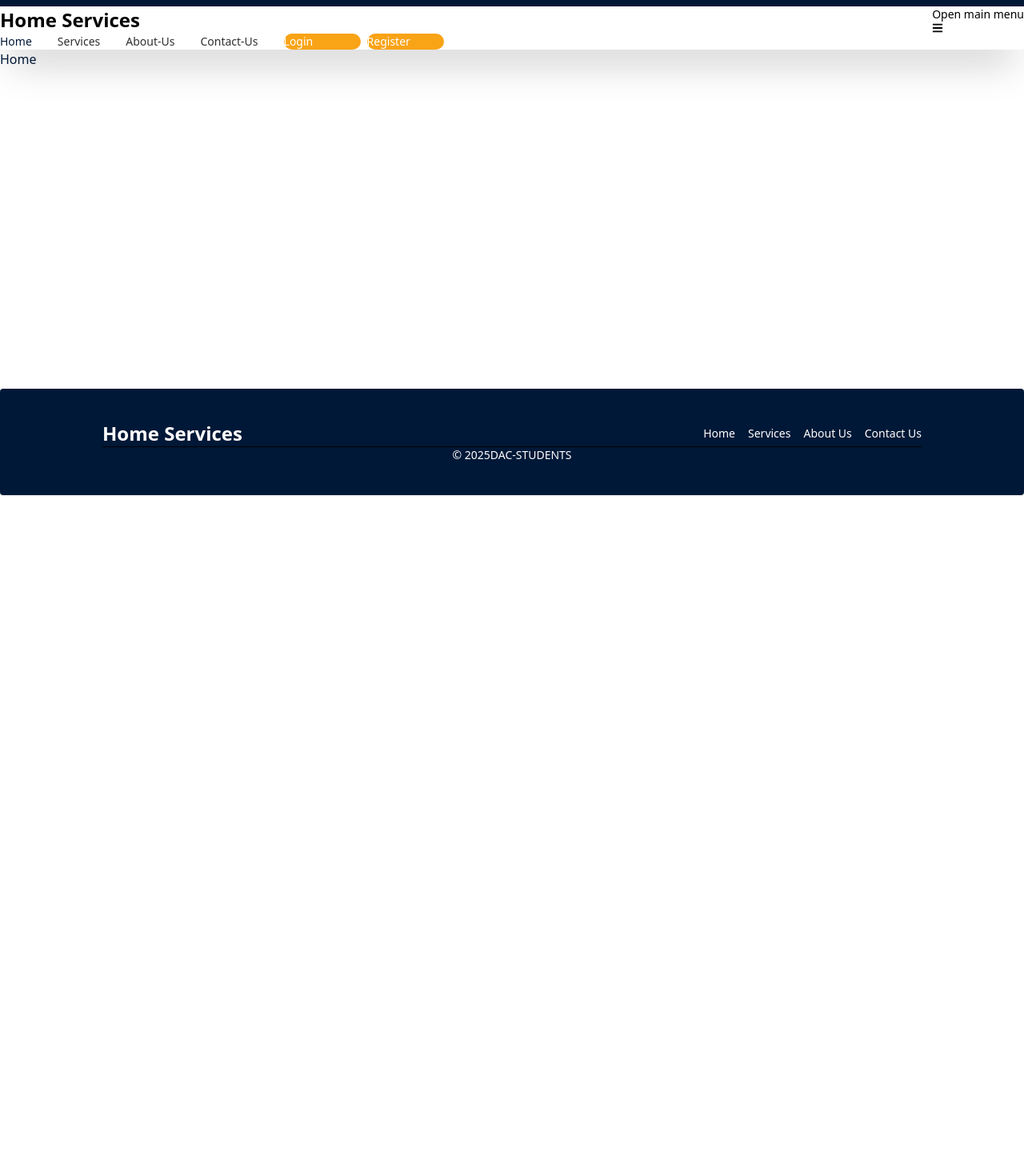
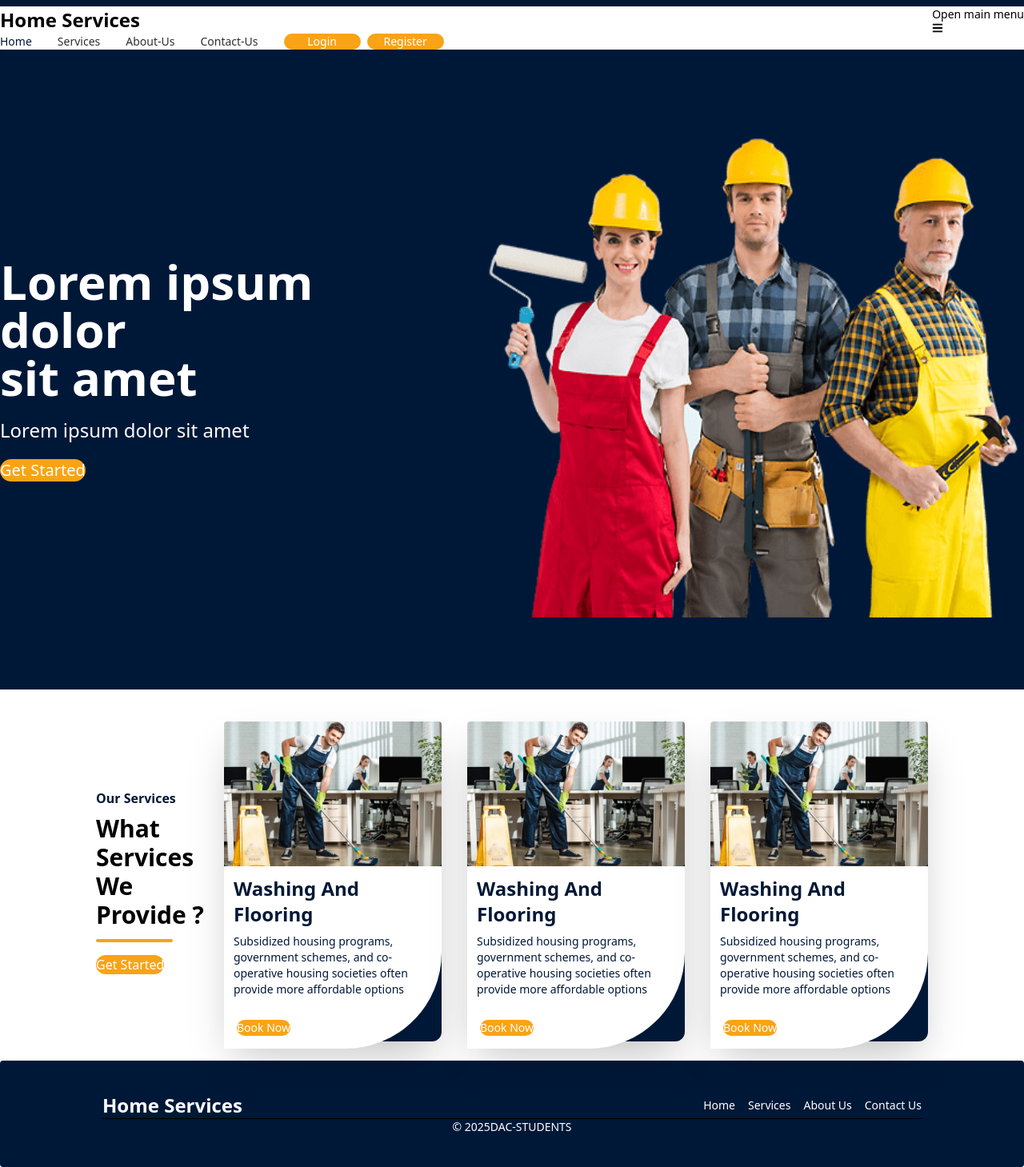
Before and after one commit to Suyog045/home-services-platform, a React (Vite) app in the folder frontend/: page / in a window 1280 px wide. Shown: the whole page at 80% size. Before the commit the page ends 800 px from the top, so only its background shows below. Built offline with nearby package versions, Linux system fonts and the light colour scheme.

Commit message:
Added Home Page Partial

```diff
--- a/frontend/src/Components/HomePage/Header.jsx
+++ b/frontend/src/Components/HomePage/Header.jsx
@@ -1,47 +1,49 @@
-import {createTheme, Navbar, NavbarBrand, NavbarCollapse, NavbarLink, NavbarToggle, ThemeProvider} from "flowbite-react"
-import { LoginButton } from "../Shared/Button"
+import {
+  createTheme,
+  Navbar,
+  NavbarBrand,
+  NavbarCollapse,
+  NavbarLink,
+  NavbarToggle,
+  ThemeProvider,
+} from "flowbite-react";
+import { LoginButton } from "../Shared/Button";
 import { NavLink } from "react-router-dom";
 
 const Header = () => {
-
-    const navLinkFilter = [
-    "Home",
-    "Services",
-    "About-Us",
-    "Contact-Us",
-  ];
+  const navLinkFilter = ["Home", "Services", "About-Us", "Contact-Us"];
 
   return (
     <ThemeProvider>
-    <Navbar fluid rounded className="shadow-2xl">
+      <Navbar fluid rounded className="shadow-2xl ">
         <NavbarBrand className="text-2xl font-semibold">
           Home Services
         </NavbarBrand>
-        <NavbarToggle/>
+        <NavbarToggle />
         <NavbarCollapse>
           <div className="mt-4 flex flex-col md:mt-0 md:flex-row md:space-x-8 md:text-sm md:font-medium items-center">
-                {
-                    navLinkFilter.map(navLink => (
+            {navLinkFilter.map((navLink) => (
               <NavLink
                 key={navLink}
                 to={navLink == "Home" ? "/" : `/${navLink.toLowerCase()}`}
-                            className={({isActive})=>
-                                `${isActive ? "text-primary" : "text-tertiary"} hover:text-primary`
+                className={({ isActive }) =>
+                  `${
+                    isActive ? "text-primary " : "text-tertiary"
+                  } hover:text-primary`
                 }
               >
                 {navLink}
               </NavLink>
-                    ))
-                }
+            ))}
           </div>
           <div className="gap-2 flex items-center flex-col md:flex-row">
-                <LoginButton label="Login"/>
-                <LoginButton label="Register"/>
+            <LoginButton label="Login" />
+            <LoginButton label="Register" />
           </div>
         </NavbarCollapse>
       </Navbar>
     </ThemeProvider>
-  )
-}
+  );
+};
 
-export default Header
+export default Header;
--- /dev/null
+++ b/frontend/src/Components/HomePage/HeroSection.jsx
@@ -0,0 +1,23 @@
+import { Button } from 'flowbite-react'
+import React from 'react'
+
+const HeroSection = () => {
+  return (
+    <div className='h-screen bg-primary mb-4 flex justify-center gap-22'>
+        <div className='flex gap-5 flex-col justify-center'>
+            <h2 className='text-white text-6xl font-bold text-wrap'>Lorem ipsum dolor <br /> sit amet</h2>
+            <p className='text-white text-2xl font-medium text-wrap'>Lorem ipsum dolor sit amet</p>
+            <div>
+                <Button className='bg-secondary rounded-4xl hover:bg-secondary cursor-pointer text-nowrap text-xl'>
+                   Get Started
+                </Button>
+            </div>
+        </div>
+        <div className='h-100 flex items-start'>
+            <img className='h-154 mt-23.5' src="/images/background.png" alt="" />
+        </div>
+    </div>
+  )
+}
+
+export default HeroSection
--- a/frontend/src/Components/HomePage/HomeLayout.jsx
+++ b/frontend/src/Components/HomePage/HomeLayout.jsx
@@ -1,8 +1,13 @@
 import React from 'react'
+import HeroSection from './HeroSection'
+import OurServiceSection from './OurServiceSection'
 
 const HomeLayout = () => {
   return (
-    <div className='text-primary h-100'>Home</div>
+    <div className='text-primary'>
+      <HeroSection/>
+      <OurServiceSection/>
+    </div>
   )
 }
 export default HomeLayout
--- /dev/null
+++ b/frontend/src/Components/HomePage/OurServiceSection.jsx
@@ -0,0 +1,31 @@
+import React from "react";
+import ServiceCard from "./ServiceCard";
+import { Button } from "flowbite-react";
+
+const OurServiceSection = () => {
+  return (
+    <div className="mt-10 ml-30 mr-30 flex justify-around">
+      <div className="flex flex-col gap-2 w-3/4 justify-center">
+        <h3 className="text-primary font-semibold">Our Services</h3>
+        <div className="mb-2">
+          <h2 className="text-wrap text-black text-3xl font-semibold mb-3">
+            What Services <br /> We Provide ?
+          </h2>
+          <div className="w-24 h-1 bg-secondary rounded-3xl" />
+        </div>
+        <div>
+          <Button className="bg-secondary rounded-4xl hover:bg-secondary cursor-pointer text-nowrap text-md">
+            Get Started
+          </Button>
+        </div>
+      </div>
+      <div className="flex flex-row gap-8">
+        {[...Array(3)].map((key) => (
+          <ServiceCard key={key} />
+        ))}
+      </div>
+    </div>
+  );
+};
+
+export default OurServiceSection;
--- /dev/null
+++ b/frontend/src/Components/HomePage/ServiceCard.jsx
@@ -0,0 +1,25 @@
+import { Button } from 'flowbite-react'
+import React from 'react'
+
+const ServiceCard = () => {
+  return (
+    <div className='bg-primary w-68 h-100 rounded-xl shadow-2xl'>
+        <div>
+            <img className='rounded bg-cover' src="/images/cleaning.jpg" alt="" />
+        </div>
+        <div className='bg-white rounded-br-[120px]'>
+            <div className='text-primary p-3 flex flex-col gap-2'>
+            <p className='text-2xl font-semibold'>Washing And Flooring</p>
+            <p className='text-sm font-medium'>Subsidized housing programs, government schemes, and co-operative housing societies often provide more affordable options</p>
+        </div>
+        <div className='p-4'>
+            <Button className='bg-secondary rounded-4xl hover:bg-secondary cursor-pointer text-nowrap text-sm'>
+                Book Now
+            </Button>
+        </div>
+        </div>
+    </div>
+  )
+}
+
+export default ServiceCard
--- a/frontend/src/Components/Shared/Button.jsx
+++ b/frontend/src/Components/Shared/Button.jsx
@@ -1,9 +1,9 @@
-import React from 'react'
 import {Button} from "flowbite-react/components/Button"
+
 export const LoginButton = ({label}) => {
   return (
     <>
-    <Button className='bg-secondary rounded-4xl hover:bg-secondary cursor-pointer w-24'>
+    <Button className='bg-secondary rounded-4xl hover:bg-secondary cursor-pointer w-24 text-nowrap'>
         {label}
     </Button>
     </>
--- a/frontend/src/pages/AboutUs.jsx
+++ b/frontend/src/pages/AboutUs.jsx
@@ -1,5 +1,5 @@
 import React from 'react'
-import AboutUsLayout from '../Components/AboutUsPage/AboutUsLayout'
+import AboutUsLayout from '../components/AboutUsPage/AboutUsLayout'
 
 const AboutUs = () => {
   return <AboutUsLayout/>
--- a/frontend/src/pages/ContactUs.jsx
+++ b/frontend/src/pages/ContactUs.jsx
@@ -1,5 +1,5 @@
 import React from 'react'
-import ContactUsLayout from '../Components/ContactUsPage/ContactUsLayout'
+import ContactUsLayout from '../components/ContactUsPage/ContactUsLayout'
 
 const ContactUs = () => {
   return <ContactUsLayout/>
--- a/frontend/src/pages/Home.jsx
+++ b/frontend/src/pages/Home.jsx
@@ -1,5 +1,5 @@
 import React from 'react'
-import HomeLayout from '../Components/HomePage/HomeLayout'
+import HomeLayout from '../components/HomePage/HomeLayout'
 
 const Home = () => {
   return <HomeLayout/>
--- a/frontend/src/pages/Services.jsx
+++ b/frontend/src/pages/Services.jsx
@@ -1,5 +1,5 @@
 import React from 'react'
-import ServicesLayout from '../Components/ServicesPage/ServicesLayout'
+import ServicesLayout from '../components/ServicesPage/ServicesLayout'
 
 const Services = () => {
   return <ServicesLayout/>
```
Also changed, not shown: frontend/public/images/background.png (added), frontend/public/images/cleaning.jpg (added). Lines whose indentation alone changed are shown as unchanged.
